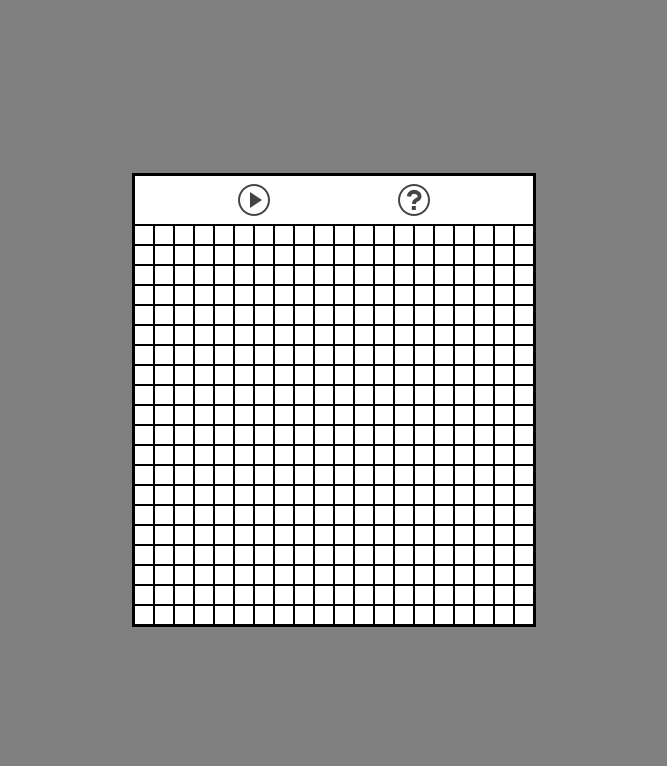
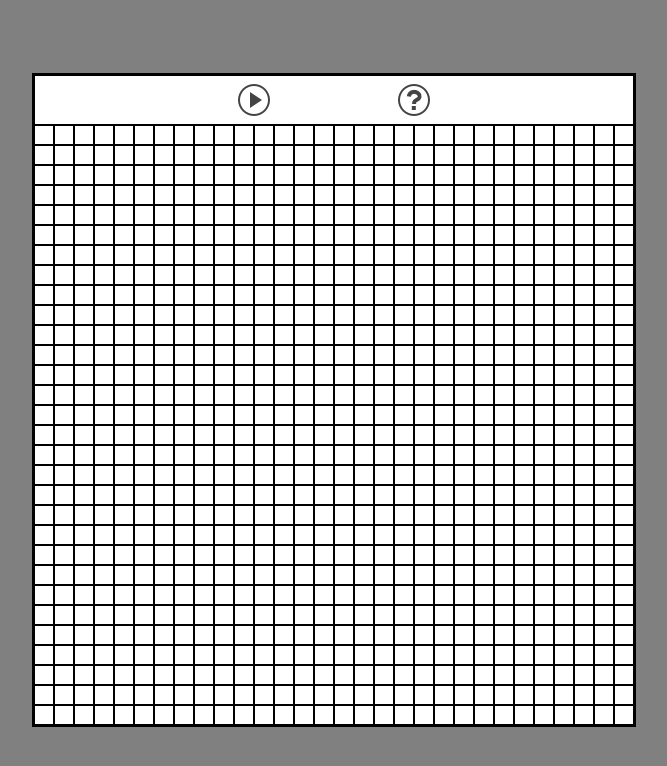
Before and after one commit to GustavoGaldino/PathFindingVisualizer, a React (Create React App) app in the folder path-finding-app/: page / in a window 1280 px wide. Shown: the top 766 px of the page, without its empty margins (306-973 px from the left). Built offline with nearby package versions, Linux system fonts and the light colour scheme.

Commit message:
Now passing grid as a props to GridComponent and passing startingNode as a props to GridHeader

```diff
--- a/path-finding-app/src/components/GridContainer/GridComponent/index.js
+++ b/path-finding-app/src/components/GridContainer/GridComponent/index.js
@@ -1,19 +1,11 @@
 import React, { useState, useEffect } from 'react'
 
 import GridRow from './GridRow'
-import Grid from './classes/Grid';
 
 const GridComponent = (props) => {
-    const [grid, setGrid] = useState([])
-
-    useEffect( () => {
-        let grid = new Grid(props.rows, props.cols);
-        setGrid(grid);
-    }, []);
-
     return(
         <div className="grid">
-            {grid.gridTable && grid.gridTable.map((row,index) => (
+            {props.grid.gridTable && props.grid.gridTable.map((row,index) => (
                 <GridRow
                     row={row}
                     key={index}
--- a/path-finding-app/src/components/GridContainer/GridHeader/index.js
+++ b/path-finding-app/src/components/GridContainer/GridHeader/index.js
@@ -8,7 +8,7 @@ import './styles.css'
 const GridHeader = (props) => {
     return(
         <div className="grid-header">
-            <button className="icon-btn" onClick={props.pathFindingAlgorithm}>
+            <button className="icon-btn" onClick={() => props.pathFindingAlgorithm(props.startingNode, props.goalNode)}>
                 <img src={startIcon} className="icon"/>
             </button>
             <button className="icon-btn">
--- a/path-finding-app/src/components/GridContainer/GridComponent/classes/Cell.js
+++ b/path-finding-app/src/components/GridContainer/classes/Cell.js
@@ -6,14 +6,19 @@ class Cell{
         this.y = y;
         this.parentGrid = grid;
         this.neighboursDirections = [ [0,1], [1,0], [0,-1], [-1,0] ];
-        this.key = {x,y};
+        this.key = [x,y];
     }
 
     getNeighbours(){
         let neighbours = []
         for(let directions of this.neighboursDirections){
-
+            let neighbourX = this.x + directions[0];
+            let neighbourY = this.y + directions[1];
+            if(this.grid.isValidPosition(neighbourX,neighbourY) && this.grid.isWalkableCell(this.grid.getCell(neighbourX,neighbourY))){
+                neighbours.push(this.grid.getCell(neighbourX,neighbourY));
+            }
         }
+        return neighbours;
     }
 }
 export default Cell
--- a/path-finding-app/src/components/GridContainer/index.js
+++ b/path-finding-app/src/components/GridContainer/index.js
@@ -1,9 +1,18 @@
-import React from 'react'
+import React, { useState, useEffect } from 'react'
 
 import GridComponent from './GridComponent'
 import GridHeader from './GridHeader'
 
+import Grid from './classes/Grid'
+
 const GridContainer = (props) => {
+
+    const [grid, setGrid] = useState([])
+
+    useEffect(() => {
+        let gridState = new Grid(props.rows, props.cols);
+        setGrid(gridState);
+    }, []);
 
     const gridContainerStyle = {
         border: "solid 2px black"
@@ -11,11 +20,19 @@ const GridContainer = (props) => {
 
     return(
         <div className="grid-container" style={gridContainerStyle}>
-            <GridHeader pathFindingAlgorithm={props.pathFindingAlgorithm} />
+            <GridHeader
+                pathFindingAlgorithm={() => props.pathFindingAlgorithm()}
+                grid={grid}
+                startingNode={props.startingNode}
+                goalNode={props.goalNode}
+            />
             <GridComponent
-                rows={20}
-                cols={20}
-                cellSize={"20px"}
+                rows={props.rows}
+                cols={props.cols}
+                cellSize={props.cellSize}
+                grid={grid}
+                startingNode={props.startingNode}
+                goalNode={props.goalNode}
             />
         </div>
     )
--- a/path-finding-app/src/components/Landing/index.js
+++ b/path-finding-app/src/components/Landing/index.js
@@ -2,14 +2,19 @@ import React from 'react'
 
 import GridContainer from '../GridContainer'
 
-import dfs from './pathFindingAlgorithms/dfs'
+import bfs from './pathFindingAlgorithms/bfs'
 
 import './styles.css'
 
 export default function Landing(){
     return(
         <div id="landing">
-            <GridContainer pathFindingAlgorithm={dfs}/>
+            <GridContainer
+                pathFindingAlgorithm={bfs}
+                rows={30}
+                cols={30}
+                cellSize={"20px"}
+            />
         </div>
     );
 }
--- a/path-finding-app/src/components/Landing/pathFindingAlgorithms/bfs.js
+++ b/path-finding-app/src/components/Landing/pathFindingAlgorithms/bfs.js
@@ -0,0 +1,22 @@
+function bfs(startingNode, goalNode){
+    let frontier = new Array();
+    frontier.push(startingNode);
+    let reached = new Set();
+    reached.add(startingNode);
+    while(!(frontier.length == 0)){
+        let currentNode = frontier.pop();
+        if(currentNode === goalNode){
+            console.log(goalNode)
+            alert('Found the goal node')
+        }
+        let currentNodeNeighbours = currentNode.getNeighbours();
+        for(let nextNode of currentNodeNeighbours){
+            if(!reached.has(nextNode)){
+                frontier.unshift(nextNode);
+                reached.add(nextNode);
+            }
+        }
+    }
+}
+
+export default bfs;
```
Also changed, not shown: path-finding-app/src/components/GridContainer/classes/Grid.js (renamed from path-finding-app/src/components/GridContainer/GridComponent/classes/Grid.js).
